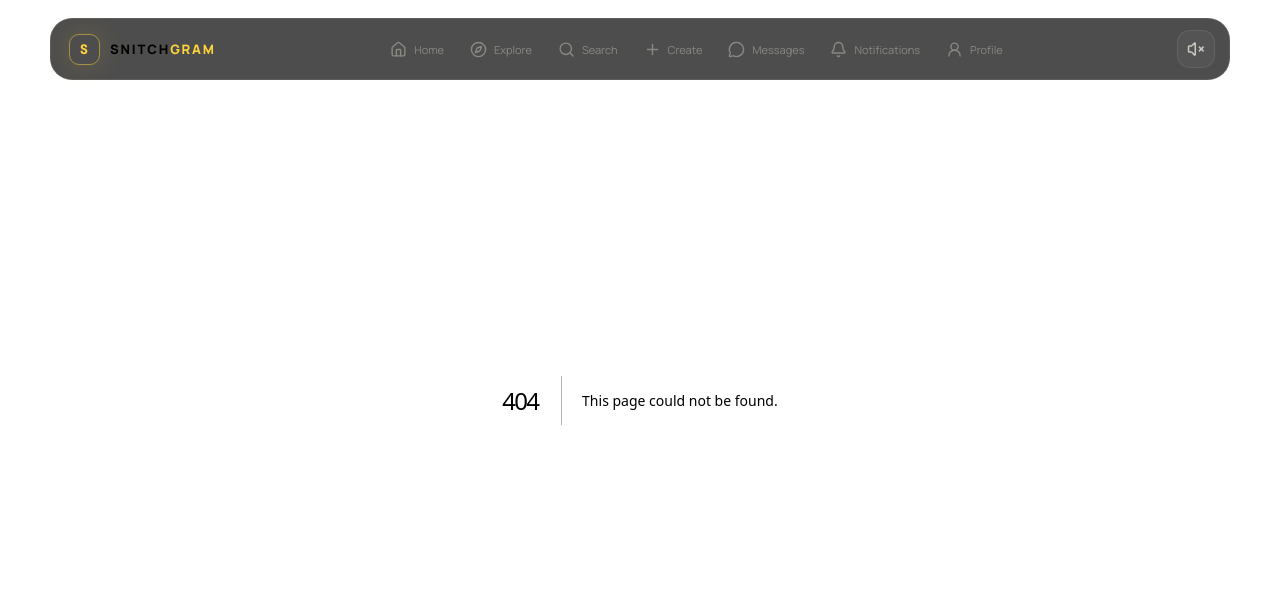
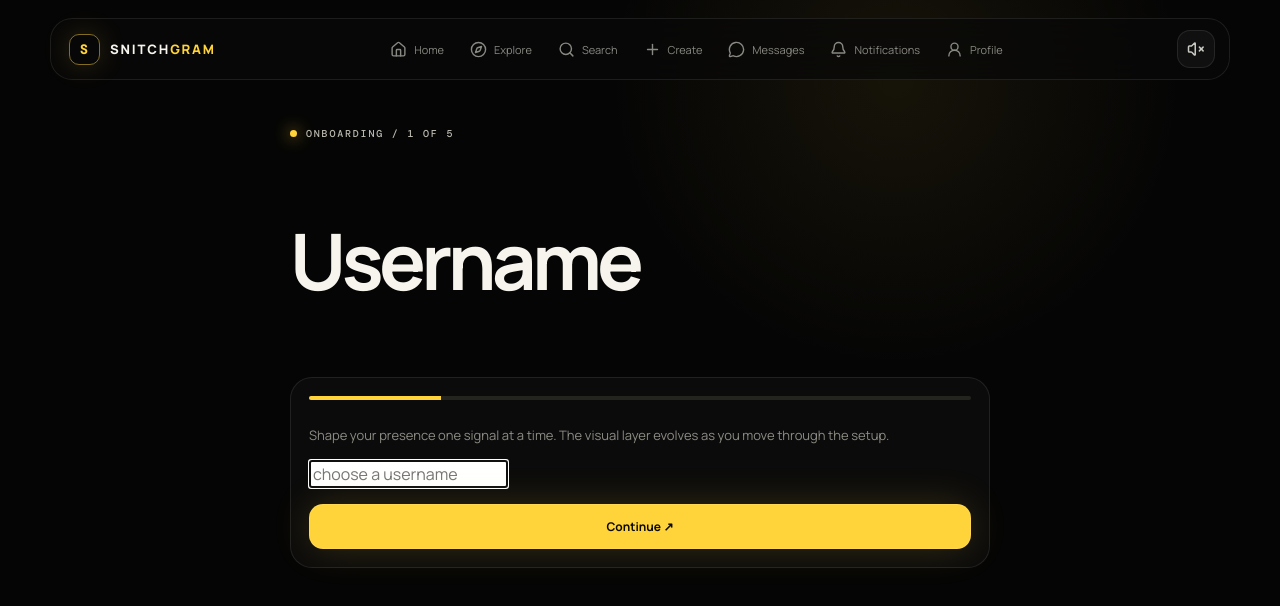
Before and after one commit to killgaming876/snitchgram, a Next.js app: page /onboarding in a window 1280 px wide. Before the commit this address had no page. Shown: the top 606 px of the page. Built offline with nearby package versions, Linux system fonts and the light colour scheme.

Commit message:
feat: add progressive onboarding flow

```diff
--- /dev/null
+++ b/src/app/onboarding/page.tsx
@@ -0,0 +1,4 @@
+"use client";
+import { useState } from "react"; import Link from "next/link";
+const steps=["Username","Display name","Profile signal","Interests","Suggested people"];
+export default function Onboarding(){const [step,setStep]=useState(0); return <div className="product-page"><div className="page-inner" style={{maxWidth:700}}><div className="eyebrow"><span className="dot"/> onboarding / {step+1} of {steps.length}</div><h2 style={{fontSize:'clamp(42px,7vw,78px)',letterSpacing:'-.06em'}}>{steps[step]}</h2><div className="side-panel" style={{marginTop:24}}><div style={{height:4,background:'#24241f',borderRadius:10,overflow:'hidden'}}><div style={{width:`${((step+1)/steps.length)*100}%`,height:'100%',background:'#ffd43b',transition:'.4s'}}/></div><p style={{color:'#8d8c84',fontSize:13,lineHeight:1.7,marginTop:24}}>Shape your presence one signal at a time. The visual layer evolves as you move through the setup.</p><input placeholder={step===0?'choose a username':step===1?'how should people call you?':'type or choose'} autoFocus/><button className="btn btn-primary" style={{width:'100%',marginTop:16}} onClick={()=>step<steps.length-1?setStep(step+1):null}>{step<steps.length-1?'Continue ↗':'Finish →'}</button>{step===steps.length-1&&<Link href="/home" className="btn btn-ghost" style={{display:'block',textAlign:'center',marginTop:10}}>Enter Home</Link>}</div></div></div>}
```
